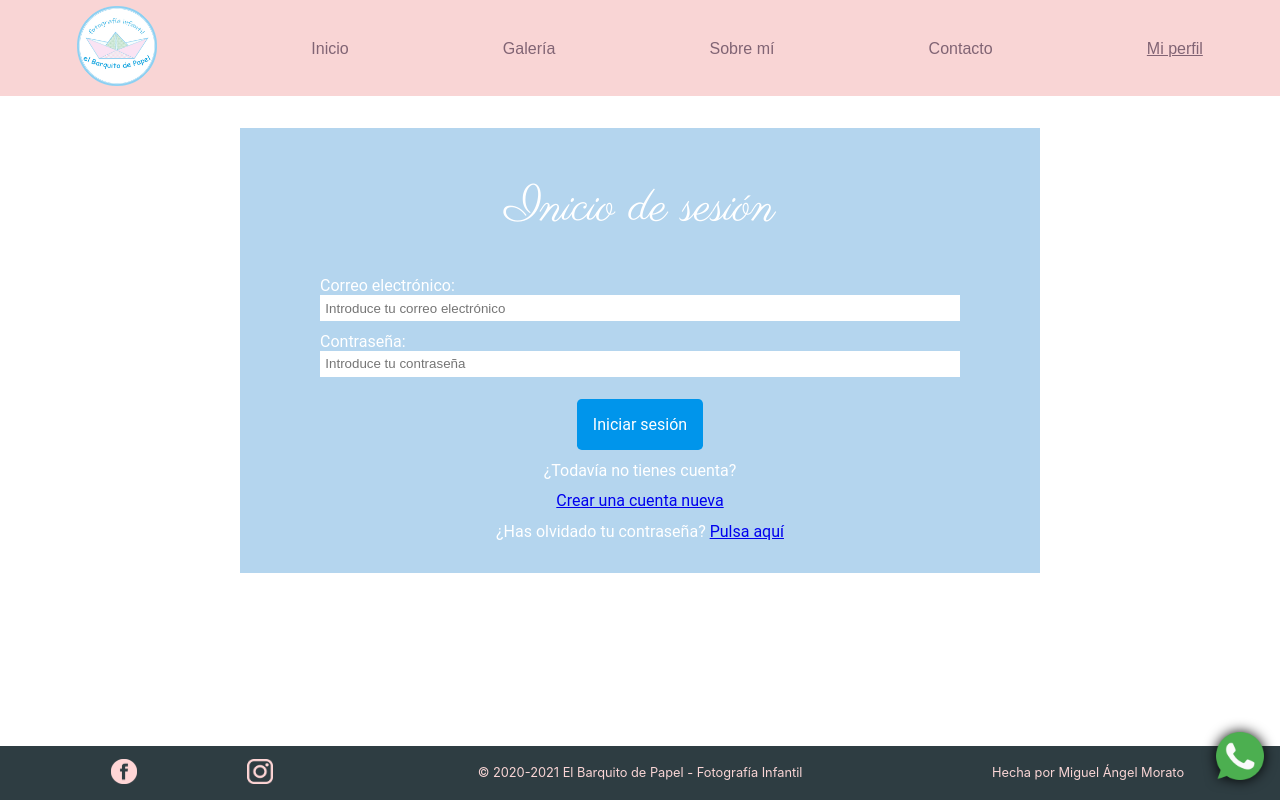
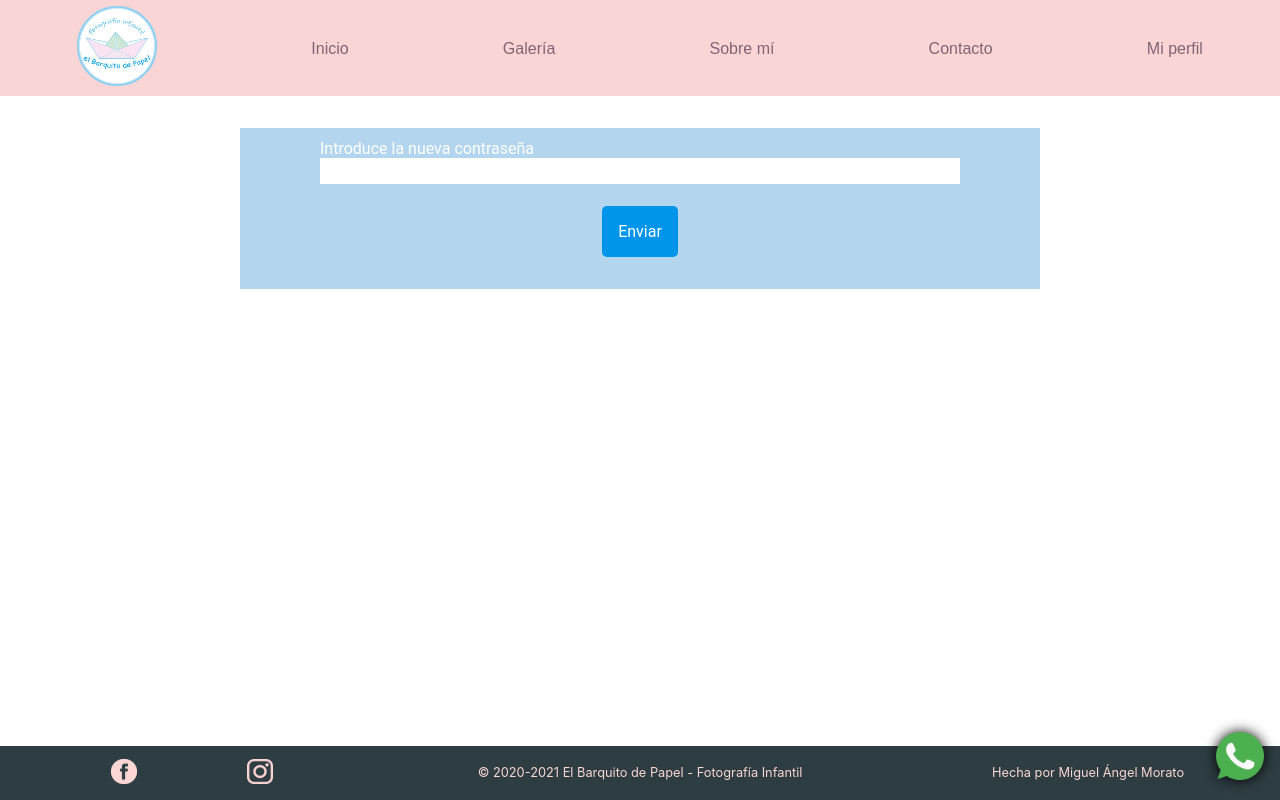
Before and after one commit to CherokiDev/webapp-photography-f, a React (Create React App) app: page /resetpassword/1/1 in a window 1280 px wide. Before the commit this address led to /login. Built offline with nearby package versions, Linux system fonts and the light colour scheme.

Commit message:
working on the file ResetPassword. It works but needs to be improved

```diff
--- a/src/App.js
+++ b/src/App.js
@@ -22,6 +22,7 @@ import Adminusers from './containers/Adminprofile/Adminusers/Adminusers';
 import Footer from './components/Footer/Footer';
 import AppWhatsapp from './components/AppWhatsapp/AppWhatsapp';
 import ForgotPassword from './containers/ForgotPassword/ForgotPassword';
+import ResetPassword from './containers/ResetPassword/ResetPassword';
 
 function App() {
   return (
@@ -40,6 +41,7 @@ function App() {
         <Route path="/login" component={Login} exact />
         <Route path="/register" component={Register} exact />
         <Route path="/forgotpassword" component={ForgotPassword} exact />
+        <Route path="/resetpassword/:id/:tokenresetpassword" component={ResetPassword} />
         <ProtectedRoute>
           <Route path="/profile" component={Profile} exact />
           <Route path="/profile/account" component={Account} exact />
--- /dev/null
+++ b/src/containers/ResetPassword/ResetPassword.jsx
@@ -0,0 +1,55 @@
+import React, { useState } from 'react';
+import axios from 'axios';
+import loading from '../../img/loading.svg';
+import Swal from 'sweetalert2';
+
+const ResetPassword = (props) => {
+    const [isLoading, setIsLoading] = useState(false);
+
+    const handleSubmit = async (e) => {
+        e.preventDefault();
+
+        const userPassword = {
+            password: e.target.password.value
+        }
+
+        setIsLoading(true);
+        await axios.put('http://localhost:3005/resetpassword' + '/' + props.match.params.id + '/' + props.match.params.tokenresetpassword, userPassword, {
+            where: {
+                id: props.match.params.id,
+                tokenresetpassword: props.match.params.tokenresetpassword
+            }
+        })
+            .then((res) => {
+                setIsLoading(false)
+                Swal.fire({
+                    showConfirmButton: true,
+                    icon: 'success',
+                    text: 'Contraseña cambiada correctamente'
+                })
+            }).catch((err) => {
+
+            });
+    }
+
+    return (
+        <div className="main" onSubmit={handleSubmit}>
+            <form className="mainContainer">
+                <div>Introduce la nueva contraseña</div>
+                <input type="password" name="password" />
+                <div className="divButton">
+                    {isLoading
+                        ?
+                        <div className="loadingImage">
+                            <img src={loading} alt="loading" />
+                        </div>
+                        :
+                        <button type="submit">Enviar</button>
+                    }
+                </div>
+            </form>
+        </div>
+    )
+}
+
+export default ResetPassword;
```
Also changed, not shown: 1 other file (tests, documents, lock files or other folders).
